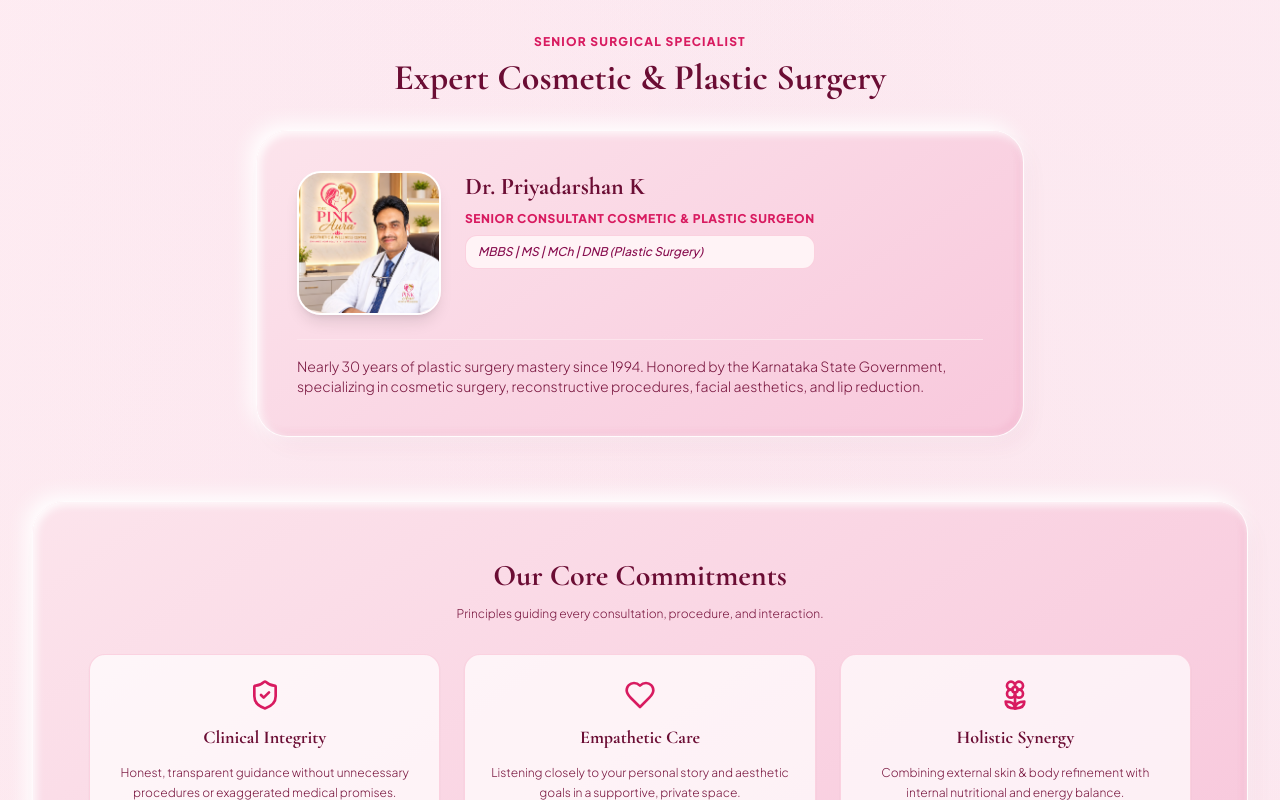
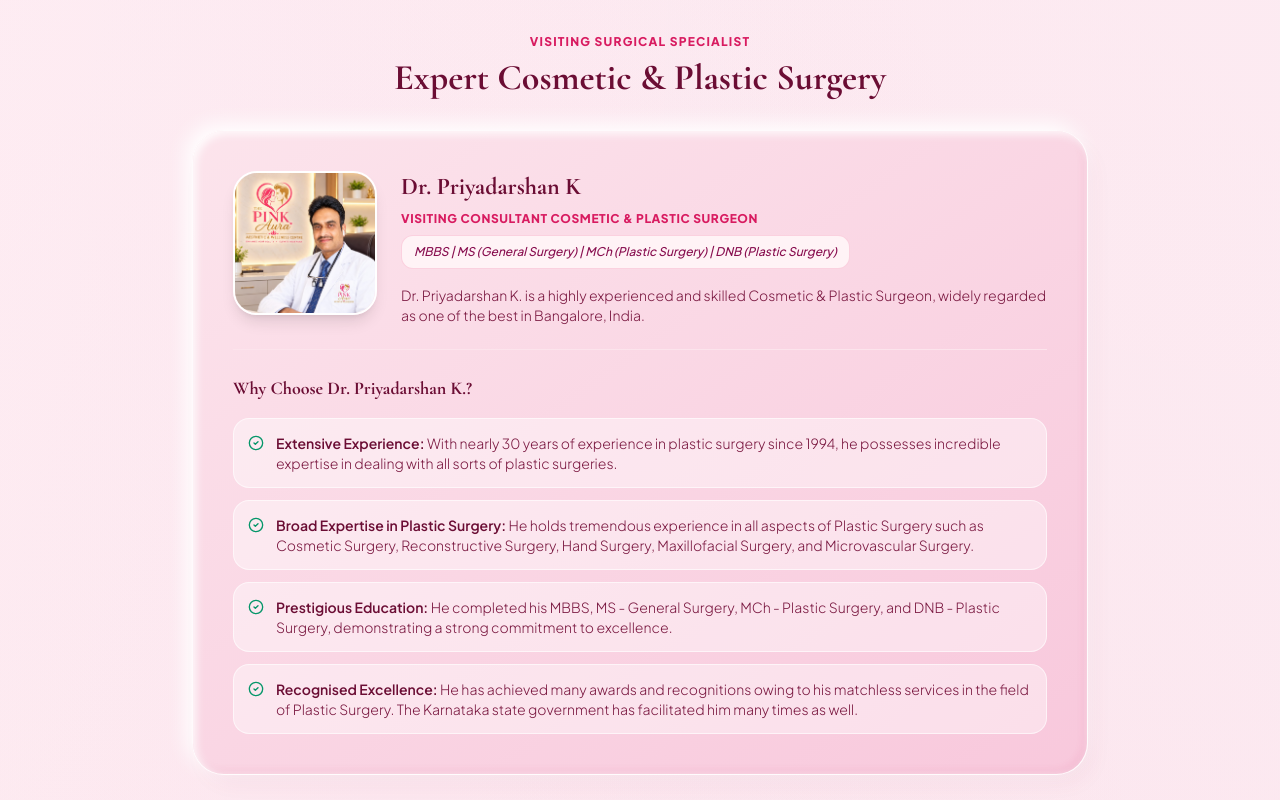
Before and after one commit to thepinkauraconnect-dev/The-Pink-Aura, a Next.js app: page /about in a window 1280 px wide. Shown: the part 1600-2400 px from the top of the page. Built offline with nearby package versions, Linux system fonts and the light colour scheme.

Commit message:
Update Dr. Priyadarshan K surgeon details to Visiting Consultant with full bio and highlights

```diff
--- a/app/about/page.tsx
+++ b/app/about/page.tsx
@@ -6,7 +6,7 @@ import { FOUNDERS, SURGEONS } from '@/data/services';
 
 export const metadata: Metadata = {
   title: 'About Us — The Pink Aura Aesthetic & Wellness',
-  description: 'Learn about The Pink Aura, Co-Founder Dr. Yashaswini HV, Founder Nagendra Karanik, Senior Surgeon Dr. Priyadarshan K, and our holistic philosophy.',
+  description: 'Learn about The Pink Aura, Co-Founder Dr. Yashaswini HV, Founder Nagendra Karanik, Visiting Surgeon Dr. Priyadarshan K, and our holistic philosophy.',
 };
 
 export default function AboutPage() {
@@ -119,22 +119,22 @@ export default function AboutPage() {
         </div>
       </section>
 
-      {/* Senior Surgical Faculty Section */}
+      {/* Visiting Surgical Faculty Section */}
       <section className="max-w-7xl mx-auto px-4 sm:px-6 lg:px-8 space-y-8">
         <div className="text-center space-y-2 max-w-2xl mx-auto">
           <span className="text-xs font-extrabold uppercase tracking-widest text-aura-600 block">
-            Senior Surgical Specialist
+            Visiting Surgical Specialist
           </span>
           <h2 className="font-serif text-3xl sm:text-4xl font-bold text-charcoal">
             Expert Cosmetic & Plastic Surgery
           </h2>
         </div>
 
-        <div className="max-w-3xl mx-auto">
+        <div className="max-w-4xl mx-auto">
           {SURGEONS.map((surgeon, idx) => (
             <div
               key={idx}
-              className="clay-card rounded-4xl p-8 sm:p-10 border border-white dark:border-aura-700/30 shadow-clay-lg space-y-6 flex flex-col justify-between"
+              className="clay-card rounded-4xl p-6 sm:p-10 border border-white dark:border-aura-700/30 shadow-clay-lg space-y-6 flex flex-col justify-between"
             >
               <div className="flex flex-col sm:flex-row items-center sm:items-start gap-6">
                 <div className="relative w-36 h-36 rounded-3xl overflow-hidden shrink-0 shadow-lg border-2 border-white dark:border-aura-700/30">
@@ -145,20 +145,38 @@ export default function AboutPage() {
                     className="object-cover object-[center_15%]"
                   />
                 </div>
-                <div className="space-y-2 text-center sm:text-left">
+                <div className="space-y-2 text-center sm:text-left flex-1">
                   <h3 className="font-serif text-2xl font-bold text-charcoal">{surgeon.name}</h3>
                   <p className="text-xs font-extrabold uppercase tracking-wider text-aura-600">
                     {surgeon.role}
                   </p>
-                  <p className="text-xs text-aura-800 dark:text-aura-100 font-medium italic bg-aura-50 dark:bg-white/10 border border-aura-200/60 dark:border-white/10 rounded-xl px-3 py-2">
+                  <p className="text-xs text-aura-800 dark:text-aura-100 font-medium italic bg-aura-50 dark:bg-white/10 border border-aura-200/60 dark:border-white/10 rounded-xl px-3 py-2 inline-block">
                     {surgeon.qualifications}
+                  </p>
+                  <p className="text-xs sm:text-sm text-charcoal-muted leading-relaxed font-light pt-2">
+                    {surgeon.intro || surgeon.bio}
                   </p>
                 </div>
               </div>
 
-              <p className="text-xs sm:text-sm text-charcoal-muted leading-relaxed font-light border-t border-aura-100 dark:border-aura-700/30 pt-4">
-                {surgeon.bio}
-              </p>
+              {surgeon.highlights && surgeon.highlights.length > 0 && (
+                <div className="space-y-4 border-t border-aura-100 dark:border-aura-700/30 pt-6">
+                  <h4 className="font-serif text-lg font-bold text-charcoal">
+                    {surgeon.whyChooseTitle || `Why Choose ${surgeon.name}?`}
+                  </h4>
+                  <div className="space-y-3">
+                    {surgeon.highlights.map((h, hIdx) => (
+                      <div key={hIdx} className="flex items-start gap-3 p-3.5 rounded-2xl bg-white/40 dark:bg-white/5 border border-white/60 dark:border-white/10 text-xs sm:text-sm text-charcoal-muted">
+                        <CheckCircle2 className="w-4 h-4 text-emerald-600 dark:text-emerald-400 shrink-0 mt-0.5" />
+                        <div>
+                          <strong className="text-charcoal font-semibold">{h.title}: </strong>
+                          <span className="font-light">{h.desc}</span>
+                        </div>
+                      </div>
+                    ))}
+                  </div>
+                </div>
+              )}
             </div>
           ))}
         </div>
--- a/app/home/page.tsx
+++ b/app/home/page.tsx
@@ -459,7 +459,7 @@ export default function MainHomePage() {
           {SURGEONS.map((surgeon, sIdx) => (
             <div
               key={`surgeon-${sIdx}`}
-              className="clay-card clay-card-hover rounded-4xl p-8 border border-white dark:border-aura-700/30 flex flex-col justify-between space-y-6 shadow-clay-lg hover:shadow-xl transition-shadow"
+              className="clay-card clay-card-hover rounded-4xl p-6 sm:p-8 border border-white dark:border-aura-700/30 flex flex-col justify-between space-y-6 shadow-clay-lg hover:shadow-xl transition-shadow"
             >
               <div className="flex flex-col sm:flex-row gap-6 items-center sm:items-start">
                 <div className="relative w-32 h-32 sm:w-36 sm:h-36 rounded-3xl overflow-hidden shrink-0 shadow-lg border-2 border-white dark:border-aura-700/30">
@@ -472,7 +472,7 @@ export default function MainHomePage() {
                     className="object-cover object-[center_15%]"
                   />
                 </div>
-                <div className="space-y-2 text-center sm:text-left">
+                <div className="space-y-2 text-center sm:text-left flex-1">
                   <div>
                     <h3 className="font-serif text-2xl font-bold text-charcoal">{surgeon.name}</h3>
                     <span className="text-xs font-extrabold uppercase tracking-wider text-aura-600 block mt-1">
@@ -482,12 +482,30 @@ export default function MainHomePage() {
                       {surgeon.qualifications}
                     </span>
                   </div>
-                  <p className="text-xs text-charcoal-muted leading-relaxed font-light">
-                    {surgeon.bio}
+                  <p className="text-xs sm:text-sm text-charcoal-muted leading-relaxed font-light pt-1">
+                    {surgeon.intro || surgeon.bio}
                   </p>
                 </div>
               </div>
 
+              {surgeon.highlights && surgeon.highlights.length > 0 && (
+                <div className="space-y-3 pt-5 border-t border-aura-100 dark:border-aura-700/30">
+                  <h4 className="font-serif text-base font-bold text-charcoal">
+                    {surgeon.whyChooseTitle || `Why Choose ${surgeon.name}?`}
+                  </h4>
+                  <div className="grid grid-cols-1 md:grid-cols-2 gap-3">
+                    {surgeon.highlights.map((h, hIdx) => (
+                      <div key={hIdx} className="flex items-start gap-2.5 p-3 rounded-2xl bg-white/40 dark:bg-white/5 border border-white/60 dark:border-white/10 text-xs text-charcoal-muted">
+                        <CheckCircle2 className="w-4 h-4 text-emerald-600 dark:text-emerald-400 shrink-0 mt-0.5" />
+                        <div>
+                          <span className="font-bold text-charcoal">{h.title}: </span>
+                          <span className="font-light leading-relaxed">{h.desc}</span>
+                        </div>
+                      </div>
+                    ))}
+                  </div>
+                </div>
+              )}
             </div>
           ))}
         </div>
--- a/data/services.ts
+++ b/data/services.ts
@@ -417,9 +417,29 @@ export const FOUNDERS = [
 export const SURGEONS = [
   {
     name: 'Dr. Priyadarshan K',
-    role: 'Senior Consultant Cosmetic & Plastic Surgeon',
-    qualifications: 'MBBS | MS | MCh | DNB (Plastic Surgery)',
-    bio: 'Nearly 30 years of plastic surgery mastery since 1994. Honored by the Karnataka State Government, specializing in cosmetic surgery, reconstructive procedures, facial aesthetics, and lip reduction.',
+    role: 'Visiting Consultant Cosmetic & Plastic Surgeon',
+    qualifications: 'MBBS | MS (General Surgery) | MCh (Plastic Surgery) | DNB (Plastic Surgery)',
+    intro: 'Dr. Priyadarshan K. is a highly experienced and skilled Cosmetic & Plastic Surgeon, widely regarded as one of the best in Bangalore, India.',
+    whyChooseTitle: 'Why Choose Dr. Priyadarshan K.?',
+    highlights: [
+      {
+        title: 'Extensive Experience',
+        desc: 'With nearly 30 years of experience in plastic surgery since 1994, he possesses incredible expertise in dealing with all sorts of plastic surgeries.'
+      },
+      {
+        title: 'Broad Expertise in Plastic Surgery',
+        desc: 'He holds tremendous experience in all aspects of Plastic Surgery such as Cosmetic Surgery, Reconstructive Surgery, Hand Surgery, Maxillofacial Surgery, and Microvascular Surgery.'
+      },
+      {
+        title: 'Prestigious Education',
+        desc: 'He completed his MBBS, MS - General Surgery, MCh - Plastic Surgery, and DNB - Plastic Surgery, demonstrating a strong commitment to excellence.'
+      },
+      {
+        title: 'Recognised Excellence',
+        desc: 'He has achieved many awards and recognitions owing to his matchless services in the field of Plastic Surgery. The Karnataka state government has facilitated him many times as well.'
+      }
+    ],
+    bio: 'Dr. Priyadarshan K. is a highly experienced and skilled Cosmetic & Plastic Surgeon, widely regarded as one of the best in Bangalore, India, with nearly 30 years of surgical expertise since 1994.',
     image: '/images/surgeons/Dr.%20priyadarshan%20k.jpeg'
   }
 ];
```
Also changed, not shown: types/services.ts (+16 -0 lines).
